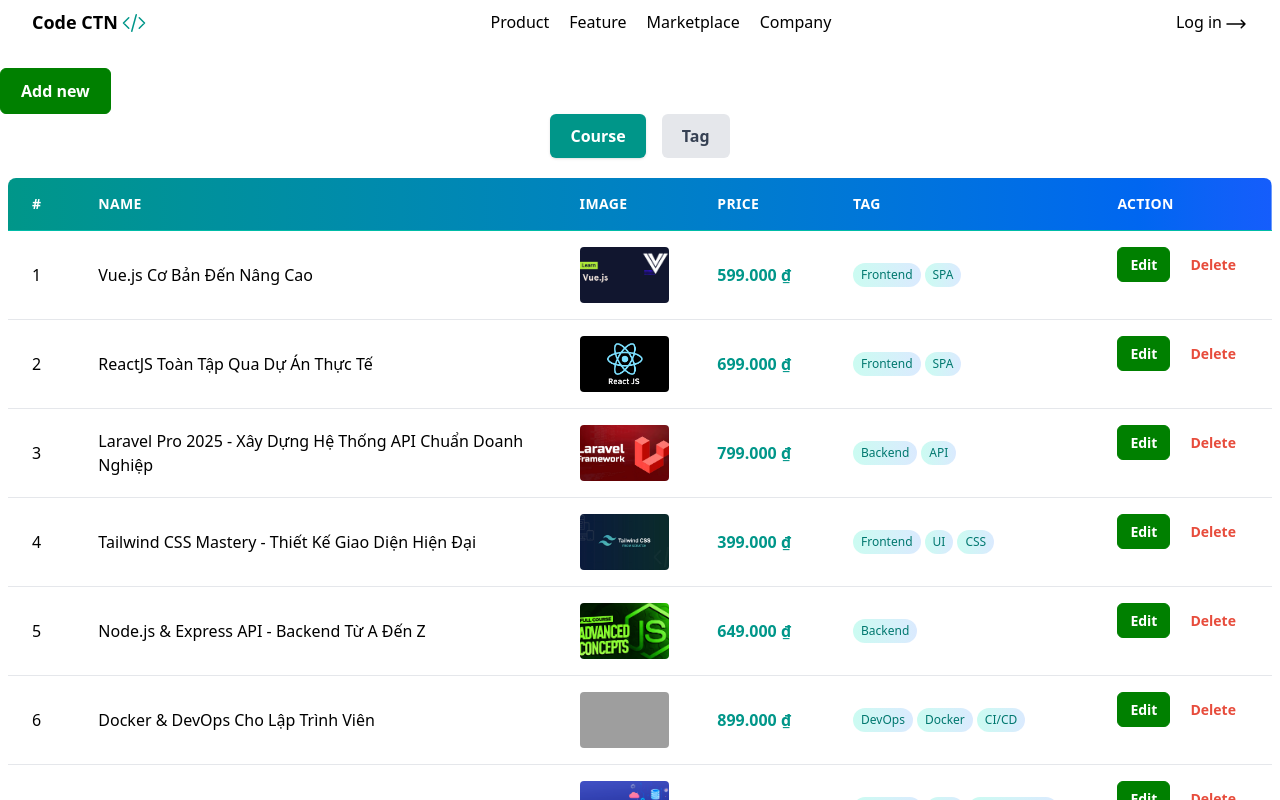
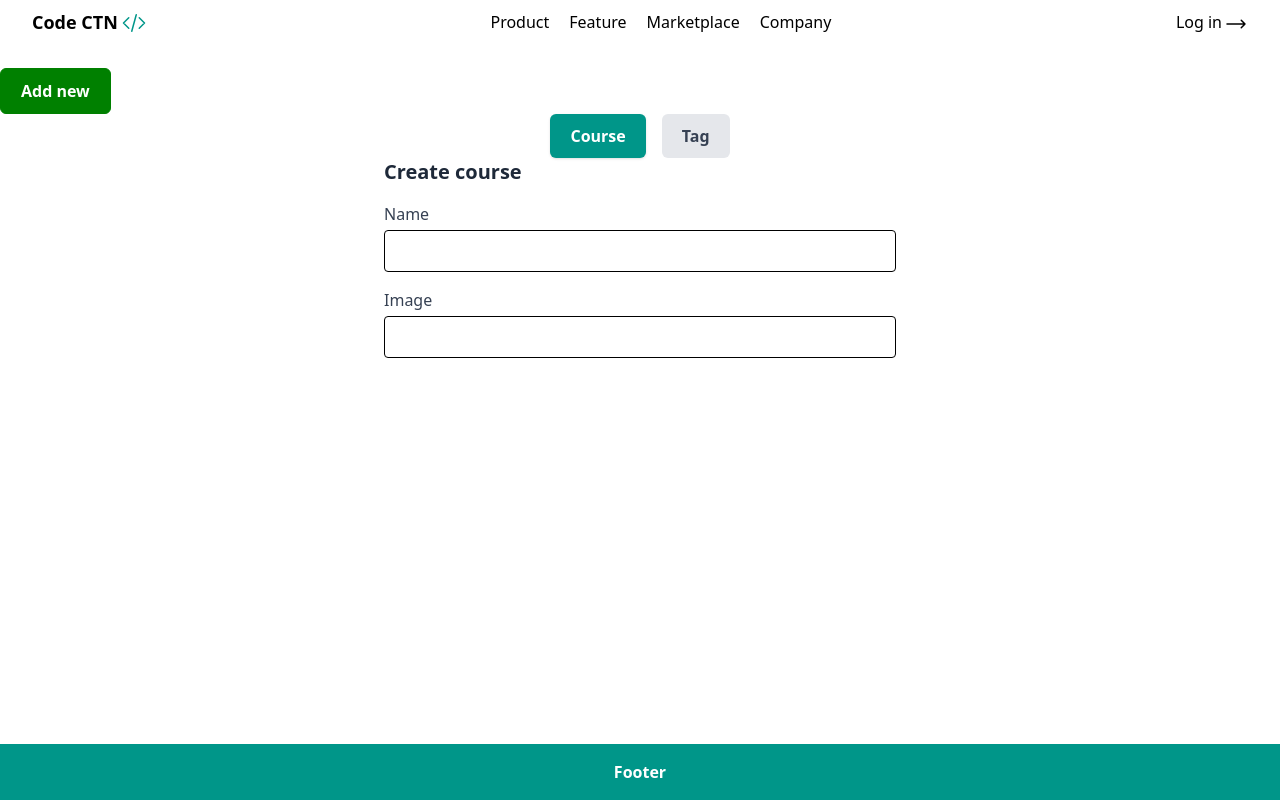
Before and after one commit to phamngocbaoan79/todo-list-vue3, a Vue app: page / in a window 1280 px wide. Both pictures are taken after a click on the button "Add new". Shown: the top 800 px of the page. Built offline with nearby package versions, Linux system fonts and the light colour scheme; grey boxes are pictures that could not be loaded.

Commit message:
add dynamic component form, add logic app, add axios file

```diff
--- a/package.json
+++ b/package.json
@@ -13,6 +13,7 @@
   },
   "dependencies": {
     "@tailwindcss/postcss": "^4.1.14",
+    "axios": "^1.12.2",
     "vue": "^3.5.22"
   },
   "devDependencies": {
--- a/src/App.vue
+++ b/src/App.vue
@@ -3,7 +3,7 @@
     <Header />
 
     <div class="block mt-8">
-      <BaseButton mode="primary" type="button" size="md">
+      <BaseButton mode="primary" type="button" size="md" @click="onCreate">
         Add new
       </BaseButton>
     </div>
@@ -35,6 +35,11 @@
             :is="activeComponent"
             :courses="courses"
             :tags="tags"
+            :isEdit="state[active].viewMode == 'edit'"
+            :modelValue="state[active].selectedItem"
+            @edit="onEdit"
+            @back="onBack"
+            @create="onCreate"
         />
       </keep-alive>
     </main>
@@ -43,19 +48,30 @@
 </template>
 
 <script setup>
-import { ref, computed, onMounted } from 'vue'
+import { ref, computed, onMounted, reactive } from 'vue'
 import Header from '@/components/layouts/Header.vue'
 import Footer from '@/components/layouts/Footer.vue'
 import { courses as coursesData } from '@/data/courses'
 import { tags as tagsData } from '@/data/tags'
 import BaseButton from './components/Ui/BaseButton.vue'
 
-import CourseTable from '@/pages/courses/courseTable.vue'
-import TagTable from '@/pages/tags/tagTable.vue'
+import CourseTable from './pages/courses/courseTable.vue'
+import TagTable from './pages/tags/tagTable.vue'
+import CourseForm from './pages/courses/CourseForm.vue'
+import TagForm from './pages/tags/TagForm.vue'
 
-const active = ref('course')
-const courses = ref([])
-const tags = ref([])
+const active = ref('course') // 'course', 'tag'
+const state = reactive({
+    course : {
+      viewMode: 'table', selectedItem: null // viewMode có thể là table | form create | form edit
+    },
+    tag : {
+      viewMode: 'table', selectedItem: null
+    }
+})
+
+const courses = ref([]);
+const tags = ref([]);
 
 onMounted(() => {
   courses.value = coursesData
@@ -63,7 +79,27 @@ onMounted(() => {
 })
 
 const activeComponent = computed(() => {
-  return active.value === 'course' ? CourseTable : TagTable
+  const tabState = state[active.value]
+  if(tabState.viewMode === 'table') {
+    return active.value === 'course' ? CourseTable : TagTable
+  } else {
+    return active.value === 'course' ? CourseForm : TagForm
+  }
 })
 
+const onEdit = (item) => {
+    state[active.value].selectedItem = item;
+    state[active.value].viewMode = 'edit'
+}
+
+const onBack = () => {
+  state[active.value].viewMode = 'table';
+  state[active.value].selectedItem = null;
+}
+
+const onCreate = () => {
+  state[active.value].selectedItem = null;
+  state[active.value].viewMode = 'create';
+}
+
 </script>
--- a/src/components/common/axios.js
+++ b/src/components/common/axios.js
@@ -0,0 +1,12 @@
+import axios from 'axios'
+
+const api = axios.create({
+  baseURL: import.meta.env.VITE_API_URL,
+  timeout: 10000,
+  headers: {
+    'Content-Type': 'application/json',
+    'Accept': 'application/json',
+  },
+})
+
+export default api
--- a/src/components/course/CourseForm.vue
+++ /dev/null
@@ -1,30 +0,0 @@
-<template>
-  <form @submit.prevent="save">
-    <input v-model="form.name" class="border p-2 w-full mb-3" placeholder="Tên khóa học" />
-    <div class="flex justify-end gap-2">
-      <button type="button" @click="$emit('close')">Huỷ</button>
-      <button type="submit">Lưu</button>
-    </div>
-  </form>
-</template>
-
-<script setup>
-import { ref, watch } from 'vue'
-const props = defineProps({ data: Object })
-const emit = defineEmits(['close', 'saved'])
-
-const form = ref({ name: '' })
-
-watch(() => props.data, (val) => {
-  form.value = val ? { ...val } : { name: '' }
-}, { immediate: true })
-
-const save = async () => {
-  if (props.data) {
-    // update
-  } else {
-    // create
-  }
-  emit('saved')
-}
-</script>
--- /dev/null
+++ b/src/pages/courses/CourseCreate.vue
@@ -0,0 +1,8 @@
+<template>
+    <div>
+
+    </div>
+</template>
+
+<script>
+</script>
--- /dev/null
+++ b/src/pages/courses/CourseEdit.vue
@@ -0,0 +1,8 @@
+<template>
+    <div>
+
+    </div>
+</template>
+
+<script>
+</script>
--- /dev/null
+++ b/src/pages/courses/CourseForm.vue
@@ -0,0 +1,22 @@
+<template>
+    <div>
+        <form @submit.prevent="handleSubmit" class="space-y-4 max-w-lg mx-auto" enctype="multipart/form-data">
+            <h2 class="text-xl font-semibold text-gray-800">
+                {{ isEdit ? 'Edit course': 'Create course' }}
+            </h2>
+
+            <div>
+                <label for="name" class="block text-gray-700 mb-1">Name</label>
+                <input type="text" class="border rounded px-3 py-2 w-full" v-model="name" required>
+            </div>
+
+            <div>
+                <label for="image" class="block text-gray-700 mb-1">Image</label>
+                <input type="files" class="border rounded px-3 py-2 w-full" v-model="image" required>
+            </div>
+        </form>
+    </div>
+</template>
+
+<script>
+</script>
--- /dev/null
+++ b/src/pages/tags/TagCreate.vue
@@ -0,0 +1,8 @@
+<template>
+    <div>
+
+    </div>
+</template>
+
+<script>
+</script>
--- /dev/null
+++ b/src/pages/tags/TagEdit.vue
@@ -0,0 +1,8 @@
+<template>
+    <div>
+
+    </div>
+</template>
+
+<script>
+</script>
--- /dev/null
+++ b/src/pages/tags/TagForm.vue
@@ -0,0 +1,9 @@
+<template>
+    <BaseButton mode="flat" type="button" size="sm" @click="$emit('back')">
+        Quay lại
+    </BaseButton>
+</template>
+
+<script setup>
+import BaseButton from '@/components/Ui/BaseButton.vue';
+</script>
--- a/src/pages/tags/tagTable.vue
+++ b/src/pages/tags/tagTable.vue
@@ -12,10 +12,10 @@
                     {{ tag.color }}
                 </td>
                 <td class="px-6 py-4 text-center flex">
-                    <BaseButton mode="primary" type="button" size="sm">
+                    <BaseButton mode="primary" type="button" size="sm" @click="$emit('edit', tag)">
                         Edit
                     </BaseButton>
-                    <BaseButton class="ml-2" mode="flat" type="button" size="sm">
+                    <BaseButton class="ml-2" mode="flat" type="button" size="sm" @click="$emit('delete', tag)">
                         Delete
                     </BaseButton>
                 </td>
```
Also changed, not shown: src/main.js (+6 -1 lines), 2 other files (tests, documents, lock files or other folders).
